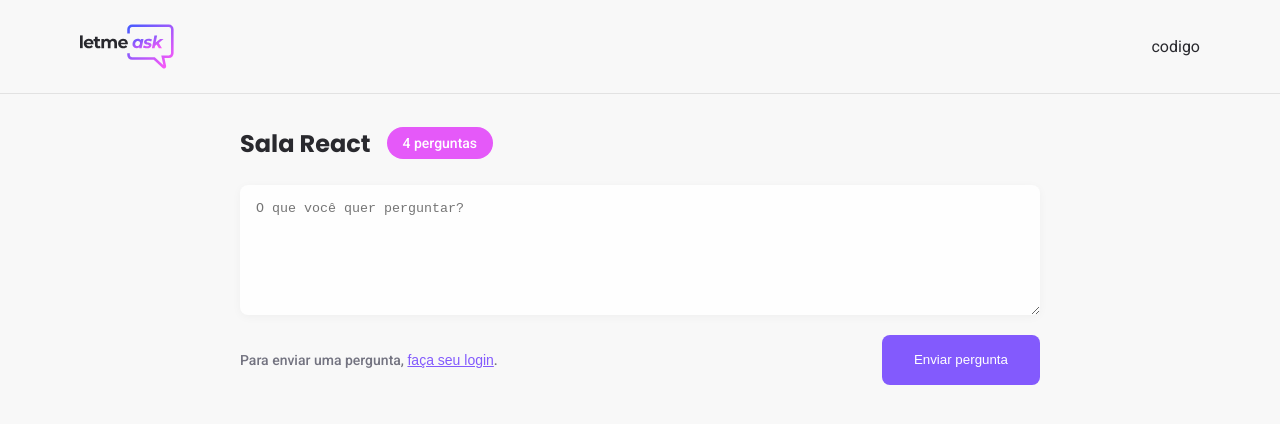
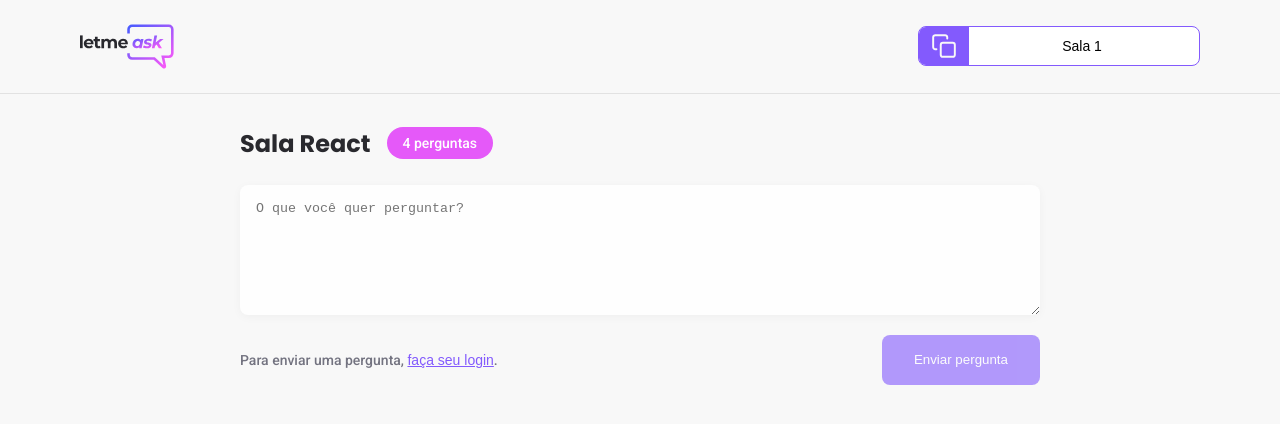
Before and after one commit to luiizsilverio/letmeask, a React (Create React App) app: page /rooms/1 in a window 1280 px wide. Shown: the top 424 px of the page. Built offline with nearby package versions, Linux system fonts and the light colour scheme; no server answers; the database is empty.

Commit message:
Workshop 3 (1:19)

```diff
--- a/package.json
+++ b/package.json
@@ -14,6 +14,7 @@
     "node-sass": "^5.0.0",
     "react": "^17.0.2",
     "react-dom": "^17.0.2",
+    "react-hot-toast": "^2.1.0",
     "react-router-dom": "^5.2.0",
     "react-scripts": "4.0.3",
     "typescript": "^4.1.2",
--- a/src/components/RoomCode.tsx
+++ b/src/components/RoomCode.tsx
@@ -2,13 +2,21 @@
 
 import '../styles/room-code.scss'
 
-export function RoomCode() {
+type Props = {
+  code: string
+}
+
+export function RoomCode(props: Props) {
+  function copyToClipboard() {
+    navigator.clipboard.writeText(props.code)
+  }
+
   return (
-    <button className="room-code">
+    <button className="room-code" onClick={copyToClipboard}>
       <div>
         <img src={copyImg} alt="Copiar o código da sala" />
       </div>
-      <span>Sala #1234567890</span>
+      <span>Sala {props.code}</span>
     </button>
   )
 }
--- a/src/pages/Room.tsx
+++ b/src/pages/Room.tsx
@@ -1,15 +1,67 @@
+import { FormEvent, useEffect, useState } from 'react'
+import { Link, useParams } from 'react-router-dom'
+import toast, { Toaster } from 'react-hot-toast';
+
 import logoImg from '../assets/images/logo.svg'
 import { Button } from '../components/Button'
+import { RoomCode } from '../components/RoomCode'
+import { useAuth } from '../hooks/useAuth'
+import { database } from '../services/firebase';
 import '../styles/room.scss'
 
+type RoomParams = {
+  id: string
+}
+
 export function Room() {
+  const [newQuestion, setNewQuestion] = useState('')
+  const { user } = useAuth()
+
+  const params = useParams<RoomParams>();
+
+  async function handleSendQuestion(event: FormEvent) {
+    event.preventDefault()
+
+    if (newQuestion.trim() === '' ) {
+      return
+    }
+
+    if (!user) {
+      toast.error('Você precisa estar logado.')
+    }
+
+    const question = {
+      content: newQuestion,
+      author: {
+        name: user?.name,
+        avatar: user?.avatar
+      },
+      isHighlighted: false,
+      isAnswered: false
+    }
+
+    await database.ref(`rooms/${params.id}/questions`).push(question)
+
+    setNewQuestion('')
+
+    toast.success('Pergunta enviada com sucesso.')
+  }
+
+  useEffect(() => {
+    const roomRef = database.ref(`rooms/${params.id}`)
+
+    // cria um event listener que ouve 1 única vez o valor da room
+    roomRef.once('value', room => {
+      console.log(room.val())
+    })
+  }, [params.id])
 
   return (
     <div id="page-room">
       <header>
         <div className="content">
           <img src={logoImg} alt="Logotipo Letmeask" />
-          <div>codigo</div>
+          <RoomCode code={params.id} />
         </div>
       </header>
 
@@ -19,13 +71,28 @@
           <span>4 perguntas</span>
         </div>
 
-        <form>
+        <form onSubmit={handleSendQuestion}>
           <textarea
             placeholder="O que você quer perguntar?"
+            value={newQuestion}
+            onChange={event => setNewQuestion(event.target.value)}
           />
+
           <div className="form-footer">
-            <span>Para enviar uma pergunta, <button>faça seu login</button>.</span>
-            <Button type="submit">Enviar pergunta</Button>
+            {
+              user ? (
+                <div className="user-info">
+                  <img src={user.avatar} alt={user.name} />
+                  <span>{user.name}</span>
+                </div>
+              ) : (
+                <span>Para enviar uma pergunta, <button>faça seu login</button>.</span>
+              )
+            }
+            <Button type="submit" disabled={!user}>
+              Enviar pergunta
+            </Button>
+            <Toaster />
           </div>
         </form>
       </main>
--- a/src/styles/room-code.scss
+++ b/src/styles/room-code.scss
@@ -1,11 +1,33 @@
+$cor_roxa: #835afd;
+
 .room-code {
   height: 40px;
   border-radius: 8px;
   overflow: hidden;
 
   background: #fff;
-  border: 1px solid #835afd;
+  border: 1px solid $cor_roxa;
   cursor: pointer;
   display: flex;
 
+  div {
+    background-color: $cor_roxa;
+    padding: 6px 12px;
+    display: inline-block;
+    height: 100%;
+
+    img {
+      height: 100%;
+    }
+  }
+
+  span {
+    display: block;
+    align-self: center;
+    padding: 0 16px 0 12px;
+    flex: 1;
+    width: 230px;
+    font-size: 14px;
+    font-weight: 500;
+  }
 }
--- a/src/styles/room.scss
+++ b/src/styles/room.scss
@@ -60,11 +60,28 @@
         align-items: center;
         margin-top: 16px;
 
+        .user-info {
+          display: flex;
+          align-items: center;
+
+          img {
+            width: 32px;
+            height: 32px;
+            border-radius: 50%;
+          }
+
+          > span {
+            margin-left: 8px;
+            color: #29292e;
+            font-weight: 500;
+            font-size: 14px;
+          }
+        }
+
         span {
           font-size: 14px;
           color: #737380;
           font-weight: 500;
-
 
           button {
             background: transparent;
```
Also changed, not shown: 1 other file (tests, documents, lock files or other folders).
